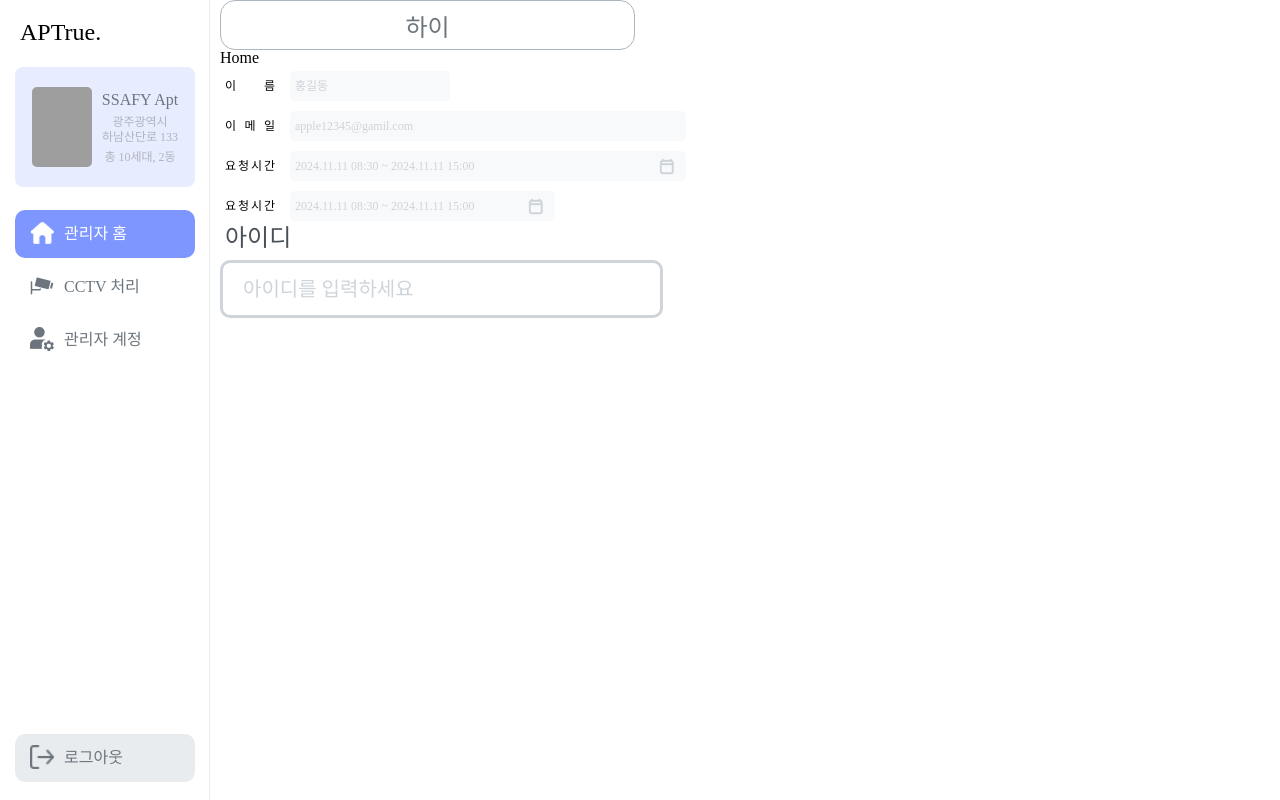
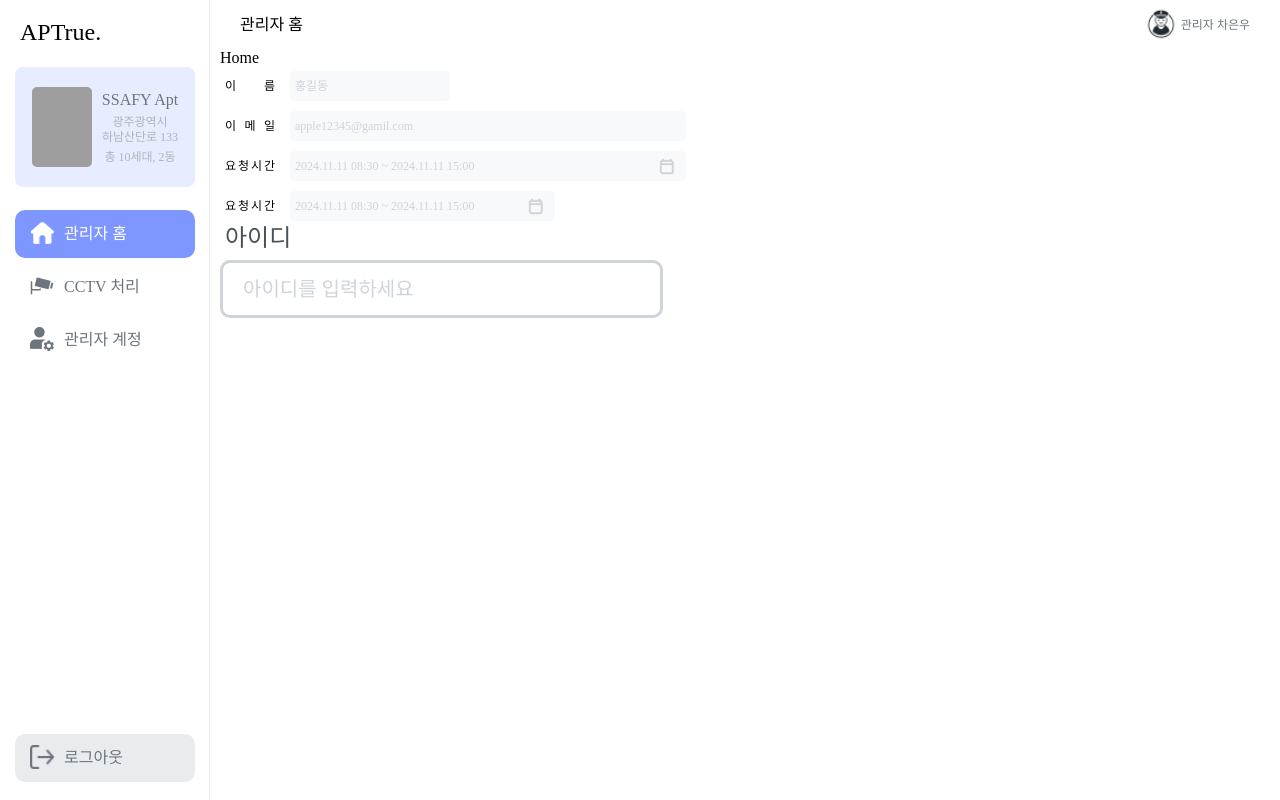
Before and after one commit to alsdk9349/project_Aptrue, a Next.js app in the folder frontend/aptrue/: page / in a window 1280 px wide. Built offline with nearby package versions, Linux system fonts and the light colour scheme; grey boxes are pictures that could not be loaded; a web font is replaced by a local one.

Commit message:
common/#12 헤더바 제작

```diff
--- a/frontend/aptrue/src/app/(webProtected)/(web)/admin/page.tsx
+++ b/frontend/aptrue/src/app/(webProtected)/(web)/admin/page.tsx
@@ -1,5 +1,6 @@
 import TableItem from "@/components/admin/TableItem";
 import Button from "@/components/common/button/Button";
+import DefaultTableItem from "@/components/admin/DefaultTableItem";
 
 
 async function AdminList() {
@@ -7,7 +8,7 @@
     // const response = await fetch('', {cache:})
 
     // const admins =
-
+    // 10개씩 자르는데 10개 보다 적으면 뒤에 빈거라도 붙여주기
     return (
         <div>
             admins.map - tableitem
@@ -29,7 +30,8 @@
             phone="010-1234-5678"
             createdAt="2024-10-02T11:33:22"
             />
-            <AdminList />
+            <DefaultTableItem id={2}/>
+            <AdminList/>
         </div>
     )
 }
--- a/frontend/aptrue/src/app/(webProtected)/(web)/layout.tsx
+++ b/frontend/aptrue/src/app/(webProtected)/(web)/layout.tsx
@@ -1,10 +1,12 @@
 import { ReactNode, Suspense } from 'react';
 import WebNav from '@/components/common/navbar/WebNav';
+import Headerbar from '@/components/common/header/Headerbar';
 
 export default function Layout({ children }: { children: ReactNode }) {
   return (
     <div>
       <Suspense fallback={<div>Loading...</div>}>
+      <Headerbar name='차은우'/>
         <WebNav />
       </Suspense>
 
--- a/frontend/aptrue/src/app/(webProtected)/(web)/page.tsx
+++ b/frontend/aptrue/src/app/(webProtected)/(web)/page.tsx
@@ -6,6 +6,7 @@
 import GeneralInput from '@/components/common/input/GeneralInput';
 import TimeInput from '@/components/common/input/TimeInput';
 import LoginInput from '@/components/common/input/LoginInput';
+import Headerbar from '@/components/common/header/Headerbar';
 
 export default function Home() {
   const changeName = (name: string) => {
--- /dev/null
+++ b/frontend/aptrue/src/components/common/header/Headerbar.module.scss
@@ -0,0 +1,31 @@
+@use '@/styles/constants/colors.scss' as colors;
+
+.container {
+    position: fixed;
+    top:0;
+    left:210px;
+    width: calc(100% - 210px);
+    height: 50px;
+    display: flex;
+    flex-direction: row;
+    align-items: center;
+    justify-content: space-between;
+    background-color: colors.$white;
+    box-sizing: border-box;
+    padding: 0 30px;
+
+    .profile {
+        display: flex;
+        flex-direction: row;
+        justify-content: center;
+        align-items: center;
+        font-family: 'semibold';
+        font-size: 12px;
+        color: colors.$gray6;
+
+        img {
+            width: 40px;
+            height: 40px;
+        };
+    }
+}
--- /dev/null
+++ b/frontend/aptrue/src/components/common/header/Headerbar.tsx
@@ -0,0 +1,31 @@
+"use client"
+
+import { useEffect } from 'react';
+import styles from './Headerbar.module.scss';
+import { usePathname } from 'next/navigation';
+
+export default function Headerbar({
+    name
+} : {
+    name:string;
+}) {
+
+    const pathname = usePathname();
+
+    useEffect(()=> {
+    },[pathname])
+
+    return (
+        <div className={styles.container}>
+            <div>
+                {pathname==='/' && '관리자 홈'}
+                {pathname==='/cctv' && 'CCTV 처리'}
+                {pathname==='/admin' && '관리자 계정 '}
+            </div>
+            <div className={styles.profile}>
+                <img src="/icons/profileImage.png" alt="" />
+                <div>관리자 {name}</div>
+            </div>
+        </div>
+    )
+}
```
Also changed, not shown: frontend/aptrue/src/components/admin/DefaultTableItem.tsx (added, +20 -0 lines), frontend/aptrue/public/icons/profileImage.png (added).
